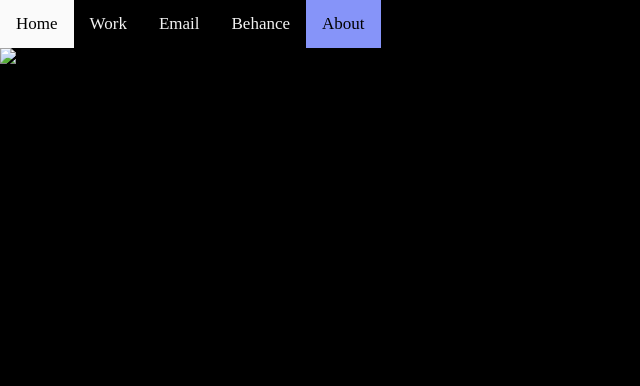
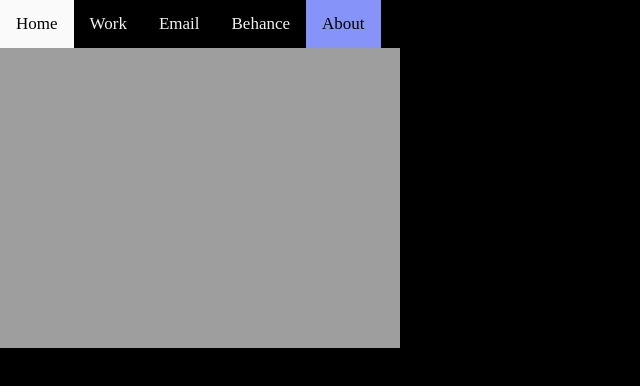
Before and after one commit to nadi-cat/2025uxportfolio, a plain HTML site: page skills.html in a window 1280 px wide. Shown: the whole page, without its empty margins (0-640 px from the left). Drawn offline with Linux system fonts and the light colour scheme; the site is published under a folder, as on GitHub Pages, so addresses that start at the root find nothing.

Commit message:
Update skills.html

```diff
--- a/skills.html
+++ b/skills.html
@@ -15,7 +15,7 @@
     <a class="active" href="skills.html">About</a>
   </div>
   <div class="img-container">
-  <img src="/images/page3.png" style="max-width: 100%; height: auto;">
+  <img src="images/page3.png" style="max-width: 100%; height: auto;">
   </div>
 
 </body>
```
